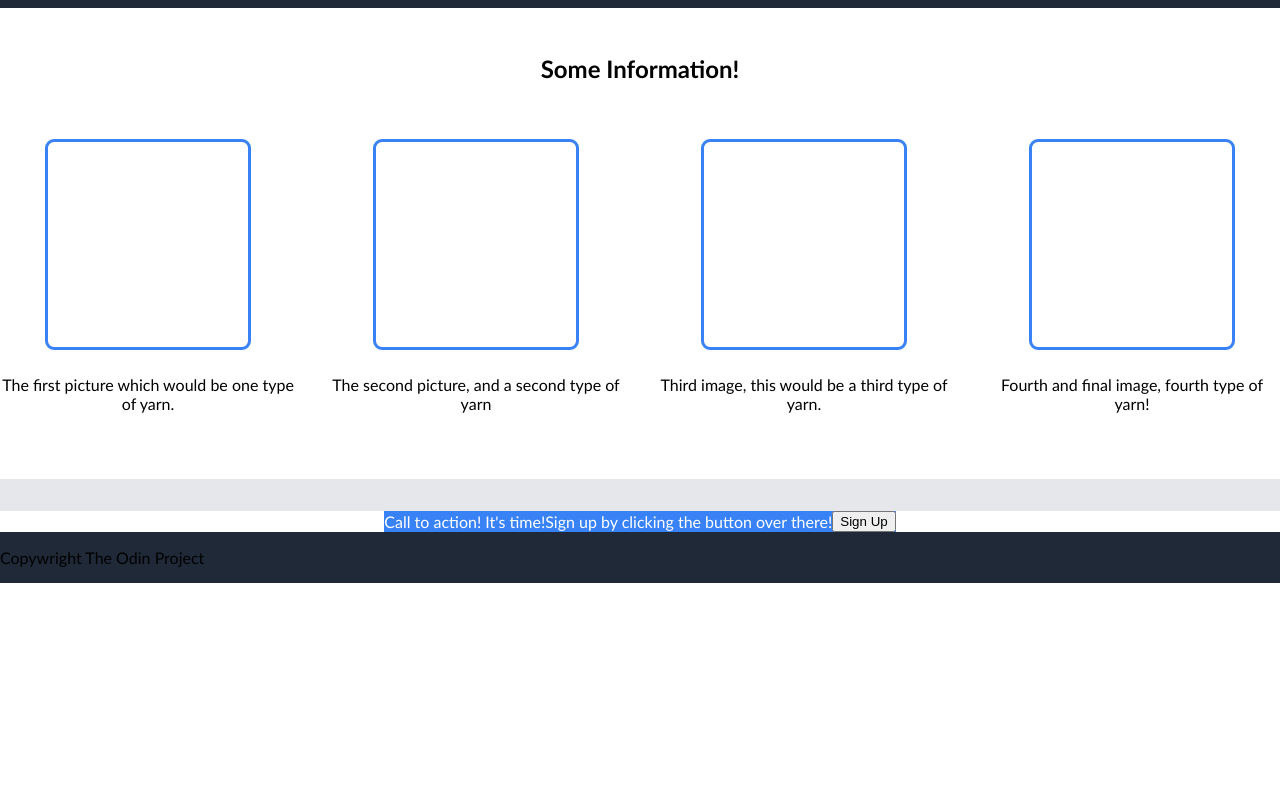
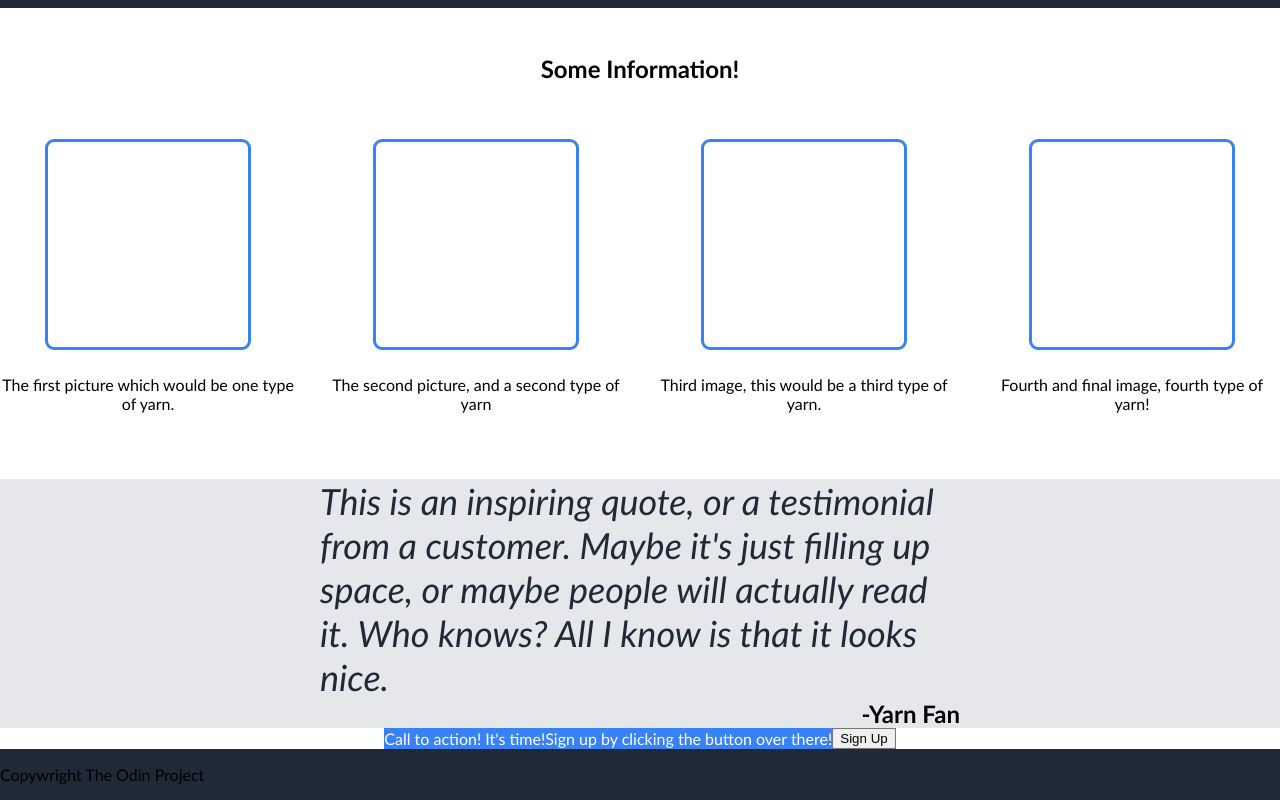
Before and after one commit to DD7111/Landing-Page, a plain HTML site: page index.html in a window 1280 px wide. Shown: the part 608-1408 px from the top of the page. Before the commit the page ends 1191 px from the top, so only its background shows below. Drawn offline with Linux system fonts and the light colour scheme.

Commit message:
working on quote section

```diff
--- a/index.html
+++ b/index.html
@@ -54,12 +54,15 @@
         </div>
 
         <div class="quote">
-            <p class="quote"></p>
-            <p></p>
+            <div class="qcontainer">
+                <div class="quotetxt"> This is an inspiring quote, or a testimonial from a customer. Maybe it's just filling up space, or maybe people will actually read it. Who knows? All I know is that it looks nice.</div>
+                <div class="author"> -Yarn Fan</div>
+            </div>
 
         </div>
 
         <div class="signup">
+
             <div class="signbox">
                 <div>Call to action! It's time!</div>
                 <div>Sign up by clicking the button over there!</div>
--- a/style.css
+++ b/style.css
@@ -124,6 +124,26 @@ body {
     background-color: #E5E7EB;
     width:100%;
     display:flex;
+    justify-content: center;
+}
+
+.quotetxt {
+    font-size: 36px;
+    font-style: italic;
+    color: #1f2937;
+
+}
+
+.author {
+    font-size: 24px;
+    font-weight: bold;
+    align-self:flex-end;
+}
+
+.qcontainer {
+    width:50%;
+    display:flex;
+    flex-direction:column;
 }
 
 .signup {
```
